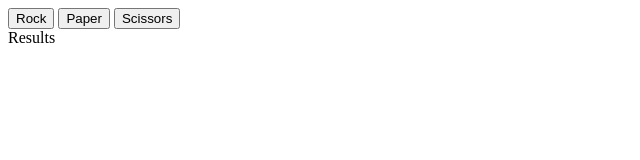
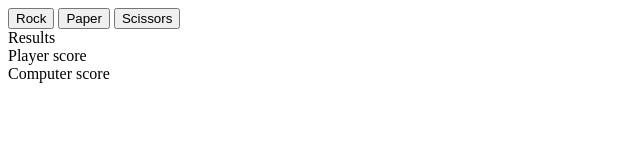
Before and after one commit to ghmacg/rps-js, a plain HTML site: page index.html in a window 1280 px wide. Shown: the whole page, without its empty margins (0-640 px from the left). Drawn offline with Linux system fonts and the light colour scheme.

Commit message:
Create score container

```diff
--- a/index.html
+++ b/index.html
@@ -15,6 +15,10 @@
     <div id="results-container">
         <div id="results">Results</div>
     </div>
+    <div id="score-container">
+        <div id="player-score">Player score</div>
+        <div id="computer-score">Computer score</div>
+    </div>
 
     <script src="scripts/main.js"></script>
 </body>
```
